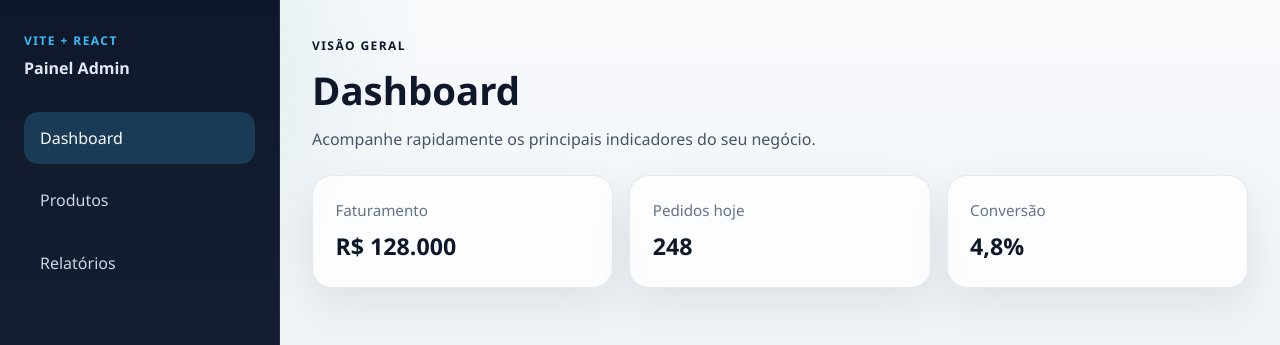
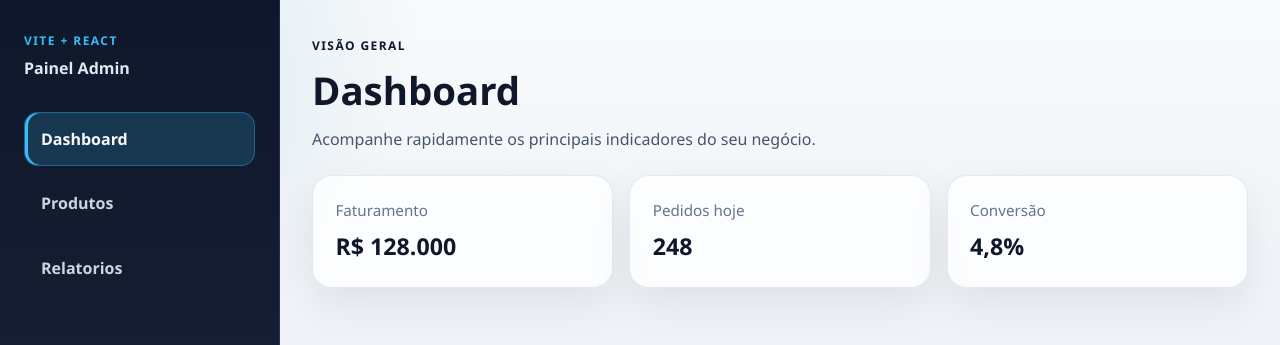
Before and after one commit to lucaspires31/inventory-management-dashboard, a React (Vite) app in the folder frontend/: page /dashboard in a window 1280 px wide. Shown: the top 345 px of the page. Built offline with nearby package versions, Linux system fonts and the light colour scheme.

Commit message:
feat: implement sidebar navigation with active route highlighting

```diff
--- a/frontend/src/components/layout/Sidebar.jsx
+++ b/frontend/src/components/layout/Sidebar.jsx
@@ -1,10 +1,5 @@
-import { NavLink } from 'react-router-dom';
-
-const navigationItems = [
-  { to: '/dashboard', label: 'Dashboard' },
-  { to: '/produtos', label: 'Produtos' },
-  { to: '/relatorios', label: 'Relatórios' },
-];
+import { sidebarNavigation } from './sidebarNavigation';
+import { SidebarNavItem } from './SidebarNavItem';
 
 export function Sidebar() {
   return (
@@ -14,17 +9,9 @@ export function Sidebar() {
         <strong>Painel Admin</strong>
       </div>
 
-      <nav className="sidebar__nav" aria-label="Navegação principal">
-        {navigationItems.map((item) => (
-          <NavLink
-            key={item.to}
-            to={item.to}
-            className={({ isActive }) =>
-              isActive ? 'sidebar__link sidebar__link--active' : 'sidebar__link'
-            }
-          >
-            {item.label}
-          </NavLink>
+      <nav className="sidebar__nav" aria-label="Navegacao principal">
+        {sidebarNavigation.map((item) => (
+          <SidebarNavItem key={item.to} to={item.to} label={item.label} />
         ))}
       </nav>
     </aside>
--- /dev/null
+++ b/frontend/src/components/layout/SidebarNavItem.jsx
@@ -0,0 +1,14 @@
+import { NavLink } from 'react-router-dom';
+
+export function SidebarNavItem({ to, label }) {
+  return (
+    <NavLink
+      to={to}
+      className={({ isActive }) =>
+        isActive ? 'sidebar__link sidebar__link--active' : 'sidebar__link'
+      }
+    >
+      <span className="sidebar__link-label">{label}</span>
+    </NavLink>
+  );
+}
--- /dev/null
+++ b/frontend/src/components/layout/sidebarNavigation.js
@@ -0,0 +1,5 @@
+export const sidebarNavigation = [
+  { to: '/dashboard', label: 'Dashboard' },
+  { to: '/produtos', label: 'Produtos' },
+  { to: '/relatorios', label: 'Relatorios' },
+];
--- a/frontend/src/styles/global.css
+++ b/frontend/src/styles/global.css
@@ -75,21 +75,37 @@ textarea {
 }
 
 .sidebar__link {
+  position: relative;
+  display: flex;
+  align-items: center;
+  min-height: 48px;
   padding: 0.9rem 1rem;
   border-radius: 14px;
   color: #cbd5e1;
-  transition: background-color 160ms ease, color 160ms ease, transform 160ms ease;
+  border: 1px solid transparent;
+  transition:
+    background-color 160ms ease,
+    border-color 160ms ease,
+    color 160ms ease,
+    transform 160ms ease;
+}
+
+.sidebar__link-label {
+  font-weight: 600;
 }
 
 .sidebar__link:hover {
   background: rgba(56, 189, 248, 0.12);
+  border-color: rgba(56, 189, 248, 0.2);
   color: #f8fafc;
   transform: translateX(4px);
 }
 
 .sidebar__link--active {
   color: #f8fafc;
-  background: rgba(56, 189, 248, 0.2);
+  background: rgba(56, 189, 248, 0.18);
+  border-color: rgba(56, 189, 248, 0.35);
+  box-shadow: inset 3px 0 0 #38bdf8;
 }
 
 .app-content {
```
